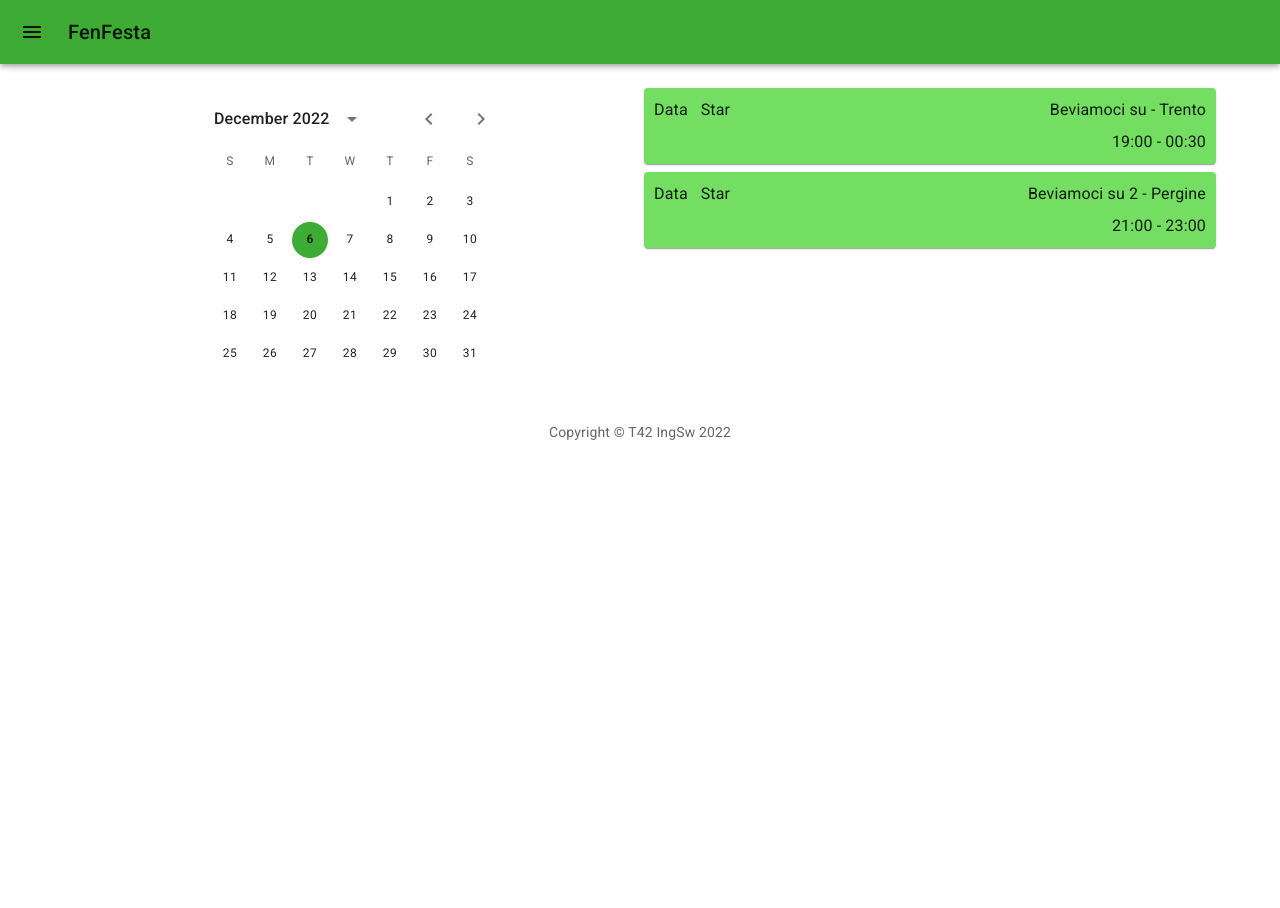
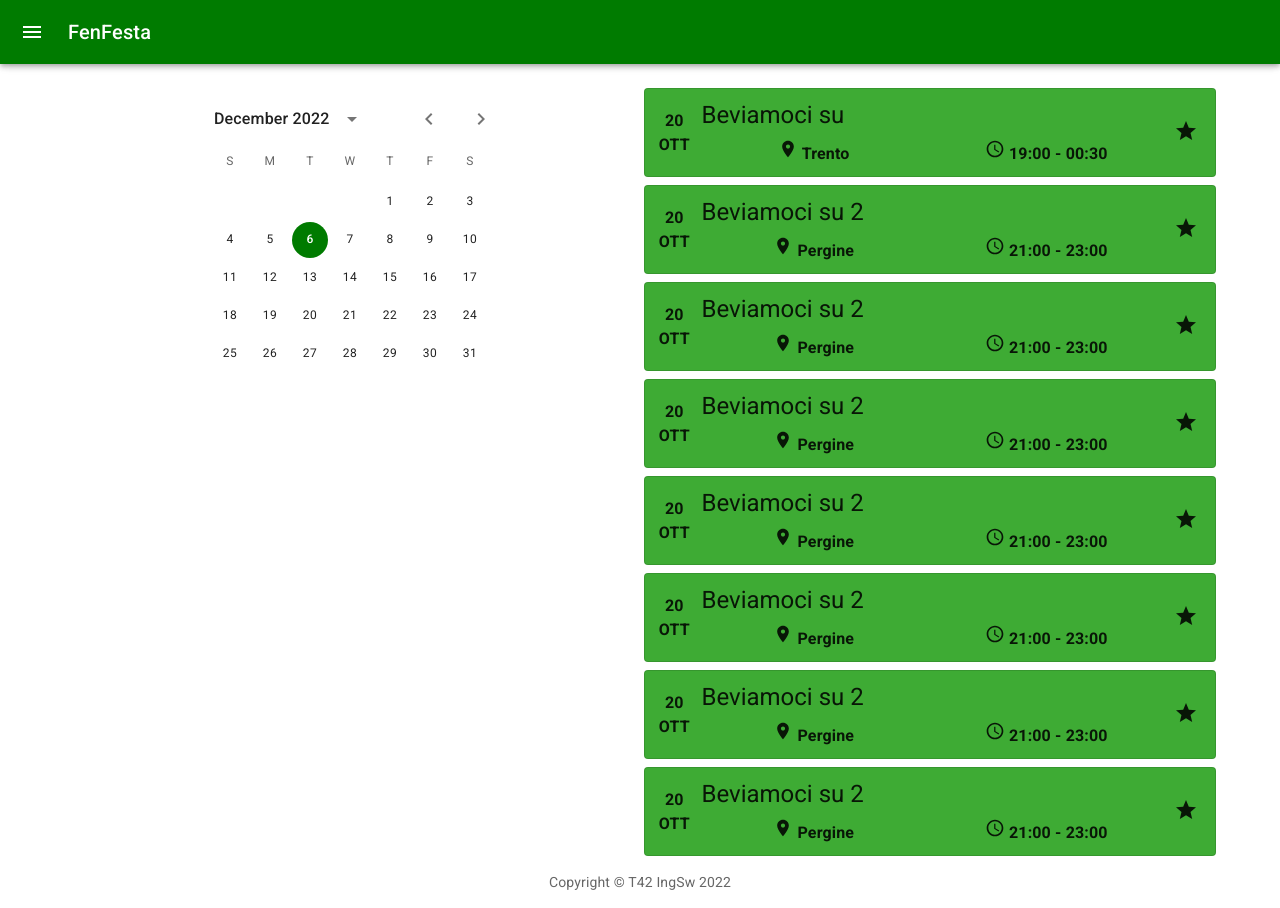
Before and after one commit to T42CaCaGhi-Project/Front-End, a React (Create React App) app: page / in a window 1280 px wide. Before the commit the page ends 800 px from the top, so only its background shows below. Built offline with nearby package versions, Linux system fonts and the light colour scheme.

Commit message:
Added EventList Description

```diff
--- a/src/components/App.tsx
+++ b/src/components/App.tsx
@@ -148,7 +148,7 @@ const App = () => {
           </ListItem>
         </List>
       </Drawer>
-      <Main open={openMenu}>
+      <Main open={openMenu} sx={{ paddingBottom: 0 }}>
         <DrawerHeader />
         <PageSelector selection={selection} />
         <Copyright />
--- a/src/components/Copyright.tsx
+++ b/src/components/Copyright.tsx
@@ -4,9 +4,11 @@ import * as React from "react";
 const Copyright = (props: any) => {
   return (
     <Typography
-      variant="body2"
-      color="text.secondary"
-      align="center"
+      variant={"body2"}
+      color={"text.secondary"}
+      align={"center"}
+      margin={"auto"}
+      padding={2}
       {...props}
     >
       {"Copyright © T42 IngSw "}
--- /dev/null
+++ b/src/components/EventData.tsx
@@ -0,0 +1,31 @@
+import { Dialog, DialogTitle, useMediaQuery, useTheme } from "@mui/material/";
+import React from "react";
+import { Event } from "../types/Events";
+
+const EventData = (props: {
+  event: Event | undefined;
+  open: boolean;
+  setOpen: any;
+}) => {
+  const { event, open, setOpen } = props;
+
+  const theme = useTheme();
+
+  const fullScreen = useMediaQuery(theme.breakpoints.down("md"));
+
+  if (event !== undefined) {
+    return (
+      <Dialog
+        open={open}
+        onClose={setOpen(false)}
+        fullScreen={fullScreen}
+        aria-labelledby="dialog-title"
+      >
+        <DialogTitle>{event.title}</DialogTitle>
+      </Dialog>
+    );
+  } else {
+    return <></>;
+  }
+};
+export default EventData;
--- a/src/components/EventItem.tsx
+++ b/src/components/EventItem.tsx
@@ -1,39 +1,78 @@
-import { Paper, Typography, Unstable_Grid2 as Grid2 } from "@mui/material";
+import {
+  Place as PlaceIcon,
+  QueryBuilder as WatchIcon,
+  Star as StarIcon,
+  StarOutline as StarOutlineIcon,
+} from "@mui/icons-material";
+import {
+  Button,
+  Paper,
+  Typography,
+  Unstable_Grid2 as Grid2,
+  useTheme,
+} from "@mui/material";
 import React from "react";
 import getTime from "../functions/dateParser";
-import theme from "../theme/theme";
 import { Event } from "../types/Events";
 
 const EventItem = (props: { event: Event }) => {
   const { event } = props;
+
+  const theme = useTheme();
 
   event.dateStart = new Date(event.dateStart);
   event.dateFinish = new Date(event.dateFinish);
 
   return (
     <Paper
-      sx={{ backgroundColor: theme.palette.secondary.main, padding: "10px" }}
+      sx={{
+        backgroundColor: theme.palette.secondary.main,
+        padding: "10px",
+        textAlign: "left",
+      }}
+      component={"button"}
+      onClick={() => {}}
+      variant={"outlined"}
     >
       <Grid2 container spacing={1}>
-        <Grid2 xs={1}>
-          <Typography>Data</Typography>
-        </Grid2>
-        <Grid2 xs={1}>
-          <Typography>Star</Typography>
+        <Grid2 xs={1} margin={"auto"}>
+          <Typography fontWeight={"bold"} textAlign={"center"}>
+            {event.dateStart.getDate()}
+          </Typography>
+          <Typography fontWeight={"bold"} textAlign={"center"}>
+            {event.dateStart
+              .toLocaleString("it-IT", { month: "short" })
+              .toUpperCase()}
+          </Typography>
         </Grid2>
         <Grid2 xs={10}>
           <Grid2 container spacing={1} columns={1}>
             <Grid2 xs={1}>
-              <Typography align={"right"}>
-                {event.title + " - " + event.location}
-              </Typography>
+              <Typography variant={"h5"}>{event.title}</Typography>
             </Grid2>
             <Grid2 xs={1}>
-              <Typography align={"right"}>
-                {getTime(event.dateStart) + " - " + getTime(event.dateFinish)}
-              </Typography>
+              <Grid2 container spacing={1} columns={2}>
+                <Grid2 xs={1}>
+                  <Typography fontWeight={"bold"} textAlign={"center"}>
+                    <PlaceIcon fontSize={"small"} />
+                    {" " + event.location}
+                  </Typography>
+                </Grid2>
+                <Grid2 xs={1}>
+                  <Typography fontWeight={"bold"} textAlign={"center"}>
+                    <WatchIcon fontSize={"small"} />
+                    {" " +
+                      getTime(event.dateStart) +
+                      " - " +
+                      getTime(event.dateFinish)}
+                  </Typography>
+                </Grid2>
+              </Grid2>
             </Grid2>
           </Grid2>
+        </Grid2>
+        <Grid2 xs={1} textAlign={"center"} margin={"auto"}>
+          <StarIcon />
         </Grid2>
       </Grid2>
     </Paper>
--- a/src/components/PageSelector.tsx
+++ b/src/components/PageSelector.tsx
@@ -1,19 +1,35 @@
-import { Stack, Typography, Unstable_Grid2 as Grid2 } from "@mui/material";
+import {
+  Stack,
+  Typography,
+  Unstable_Grid2 as Grid2,
+  useTheme,
+} from "@mui/material";
 import { Container } from "@mui/system";
 import React, { useState } from "react";
-import theme from "../theme/theme";
+import { Event } from "../types/Events";
+import EventData from "./EventData";
 import EventList from "./EventList";
 import ViewCalendario from "./ViewCalendario";
+
+//TODO: Fix the change of status of viewDesc only when an event is selected
+//TODO: Add detailed event description
 
 const PageSelector = (props: { selection: string }) => {
   const { selection } = props;
 
+  const theme = useTheme();
+
   const [date, setDate] = useState<Date>(new Date());
+
+  const [viewDesc, setViewDesc] = useState<boolean>(false);
+
+  console.log("viewDesc: " + viewDesc);
 
   switch (selection) {
     case "Calendario":
       return (
         <>
+          <EventData event={undefined} open={viewDesc} setOpen={setViewDesc} />
           <Container maxWidth={"lg"}>
             <Grid2 container spacing={1}>
               <Grid2 xs={6}>
--- a/src/components/ViewCalendario.tsx
+++ b/src/components/ViewCalendario.tsx
@@ -5,6 +5,7 @@ import React from "react";
 
 const ViewCalendario = (props: { date: Date; setDate: any }) => {
   const { date, setDate } = props;
+
   return (
     <LocalizationProvider dateAdapter={AdapterDateFns}>
       <StaticDatePicker
--- a/src/test/events.json
+++ b/src/test/events.json
@@ -29,6 +29,96 @@
             "image": "",
             "description": "Si beve",
             "nParticipants": 5
+        },
+        {
+            "id": 3,
+            "idOwner": 15,
+            "location": "Pergine",
+            "dateStart": "2022-10-20T21:00:00",
+            "dateFinish": "2022-10-20T23:00:00",
+            "title": "Beviamoci su 2",
+            "tags": [
+                "birra",
+                "pergine"
+            ],
+            "image": "",
+            "description": "Si beve",
+            "nParticipants": 5
+        },
+        {
+            "id": 4,
+            "idOwner": 15,
+            "location": "Pergine",
+            "dateStart": "2022-10-20T21:00:00",
+            "dateFinish": "2022-10-20T23:00:00",
+            "title": "Beviamoci su 2",
+            "tags": [
+                "birra",
+                "pergine"
+            ],
+            "image": "",
+            "description": "Si beve",
+            "nParticipants": 5
+        },
+        {
+            "id": 5,
+            "idOwner": 15,
+            "location": "Pergine",
+            "dateStart": "2022-10-20T21:00:00",
+            "dateFinish": "2022-10-20T23:00:00",
+            "title": "Beviamoci su 2",
+            "tags": [
+                "birra",
+                "pergine"
+            ],
+            "image": "",
+            "description": "Si beve",
+            "nParticipants": 5
+        },
+        {
+            "id": 6,
+            "idOwner": 15,
+            "location": "Pergine",
+            "dateStart": "2022-10-20T21:00:00",
+            "dateFinish": "2022-10-20T23:00:00",
+            "title": "Beviamoci su 2",
+            "tags": [
+                "birra",
+                "pergine"
+            ],
+            "image": "",
+            "description": "Si beve",
+            "nParticipants": 5
+        },
+        {
+            "id": 7,
+            "idOwner": 15,
+            "location": "Pergine",
+            "dateStart": "2022-10-20T21:00:00",
+            "dateFinish": "2022-10-20T23:00:00",
+            "title": "Beviamoci su 2",
+            "tags": [
+                "birra",
+                "pergine"
+            ],
+            "image": "",
+            "description": "Si beve",
+            "nParticipants": 5
+        },
+        {
+            "id": 8,
+            "idOwner": 15,
+            "location": "Pergine",
+            "dateStart": "2022-10-20T21:00:00",
+            "dateFinish": "2022-10-20T23:00:00",
+            "title": "Beviamoci su 2",
+            "tags": [
+                "birra",
+                "pergine"
+            ],
+            "image": "",
+            "description": "Si beve",
+            "nParticipants": 5
         }
     ]
 }
--- a/src/theme/theme.ts
+++ b/src/theme/theme.ts
@@ -1,20 +1,34 @@
-import { red } from "@mui/material/colors";
 import { createTheme } from "@mui/material/styles";
 
-// A custom theme for this app
+// A custom theme for the app
 const theme = createTheme({
-  components: {
-
-  },
+  components: {},
   palette: {
     primary: {
-      main: "#3EAB34",
+      main: "#007b00",
+      light: "#3EAB34",
     },
     secondary: {
-      main: "#74DE63",
+      main: "#3EAB34",
+      light: "#74DE63",
     },
     error: {
-      main: red.A400,
+      main: "#f44336",
+    },
+    warning: {
+      main: "#ffa726",
+    },
+    success: {
+      main: "#66bb6a",
+    },
+  },
+  breakpoints: {
+    values: {
+      xs: 0,
+      sm: 600,
+      md: 900,
+      lg: 1200,
+      xl: 1536,
     },
   },
 });
```
Also changed, not shown: src/components/NavBar.tsx (deleted, +0 -38 lines).
